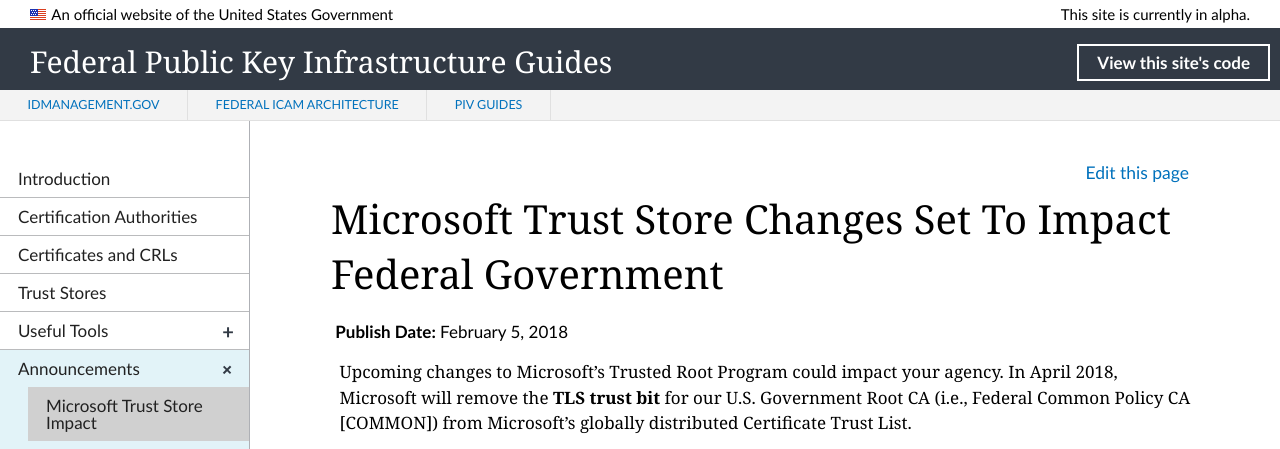
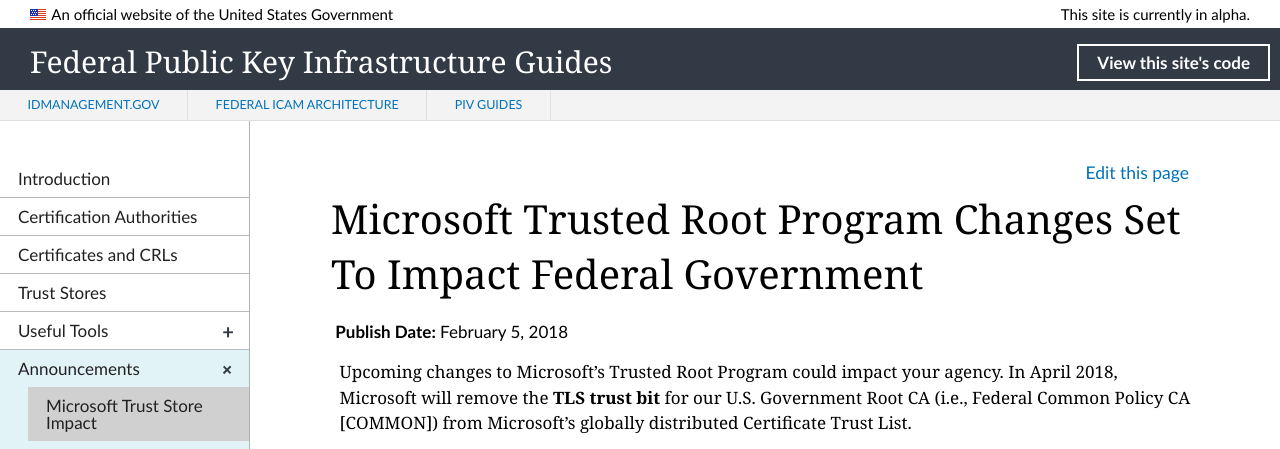
Before and after one commit to GSA/fpki-guides, a Jekyll site: the page built from _announcements/01_microsoft_constraint.md, in a window 1280 px wide and 900 px high, cut to the strip 0-449 px from the top of the window. Built offline with Jekyll 4.4.1, drawn with Linux system fonts in a browser that asks for light colours; nearby versions of some CDN libraries; library files that are not in the unit come from our copies.

Commit message:
Update 01_microsoft_constraint.md
Editorial (consistency)

```diff
--- a/_announcements/01_microsoft_constraint.md
+++ b/_announcements/01_microsoft_constraint.md
@@ -1,7 +1,7 @@
 ---
 layout: default
 navtitle: Microsoft Trust Store Impact
-title: Microsoft Trust Store Changes Set To Impact Federal Government
+title: Microsoft Trusted Root Program Changes Set To Impact Federal Government
 pubDate: February 5, 2018
 collection: announcements
 permalink: announcements/mspkichanges/
```
